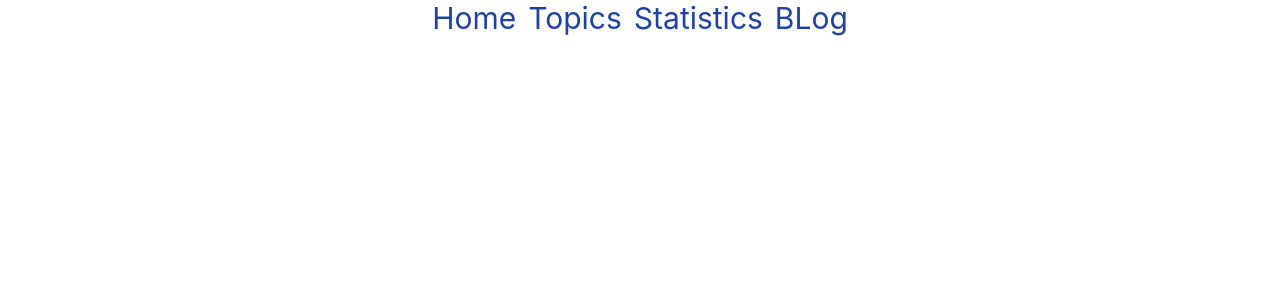
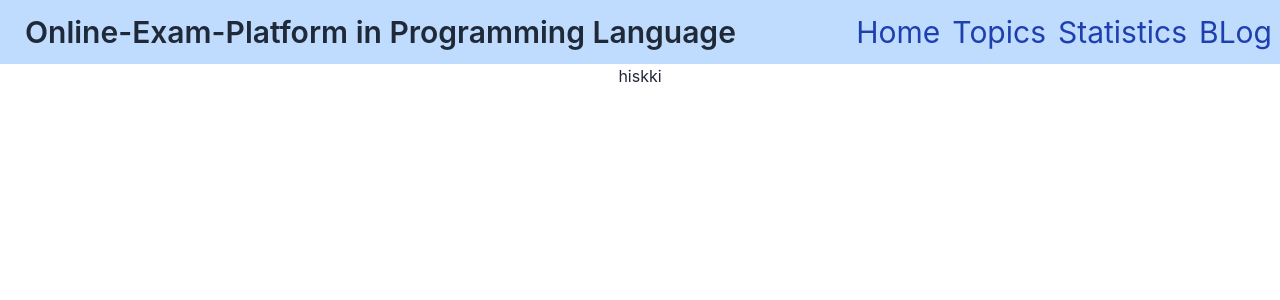
Before and after one commit to BEBACK100/Online-Exam-in-Pro.Lang-9, a React (Create React App) app: page / in a window 1280 px wide. Shown: the top 300 px of the page. Built offline with nearby package versions, Linux system fonts and the light colour scheme.

Commit message:
navbar complite with route

```diff
--- a/src/App.js
+++ b/src/App.js
@@ -22,7 +22,10 @@ const router = createBrowserRouter([
 function App() {
   return (
     <div className="App">
+
       <RouterProvider router={router}></RouterProvider>
+
+      <h1>hiskki</h1>
     </div>
   );
 }
--- a/src/Components/Home/Navbar/Navbar.js
+++ b/src/Components/Home/Navbar/Navbar.js
@@ -3,12 +3,21 @@ import { Link } from 'react-router-dom';
 
 const Navbar = () => {
     return (
-        <div className='text-3xl text-blue-800 space-x-3 '>
-            <Link to='Home'>Home</Link>
-            <Link to='Topics'>Topics</Link>
-            <Link to='Statistics'>Statistics</Link>
-            <Link to='Blog'>BLog</Link>
+        <div className=''>
+            <div className="navbar bg-blue-200 justify-between">
+                <div>
+                    <p className="btn btn-ghost normal-case text-3xl">Online-Exam-Platform in Programming Language</p>
+                </div>
+                <div className='text-3xl text-blue-800 space-x-3 '>
+                    <Link to='Home'>Home</Link>
+                    <Link to='Topics'>Topics</Link>
+                    <Link to='Statistics'>Statistics</Link>
+                    <Link to='Blog'>BLog</Link>
+                </div>
+            </div>
+
         </div>
+
     );
 };
 
--- a/src/Layout/Main.js
+++ b/src/Layout/Main.js
@@ -9,6 +9,7 @@ const Main = () => {
             <Navbar></Navbar>
 
             <Outlet></Outlet>
+
         </div>
     );
 };
```
